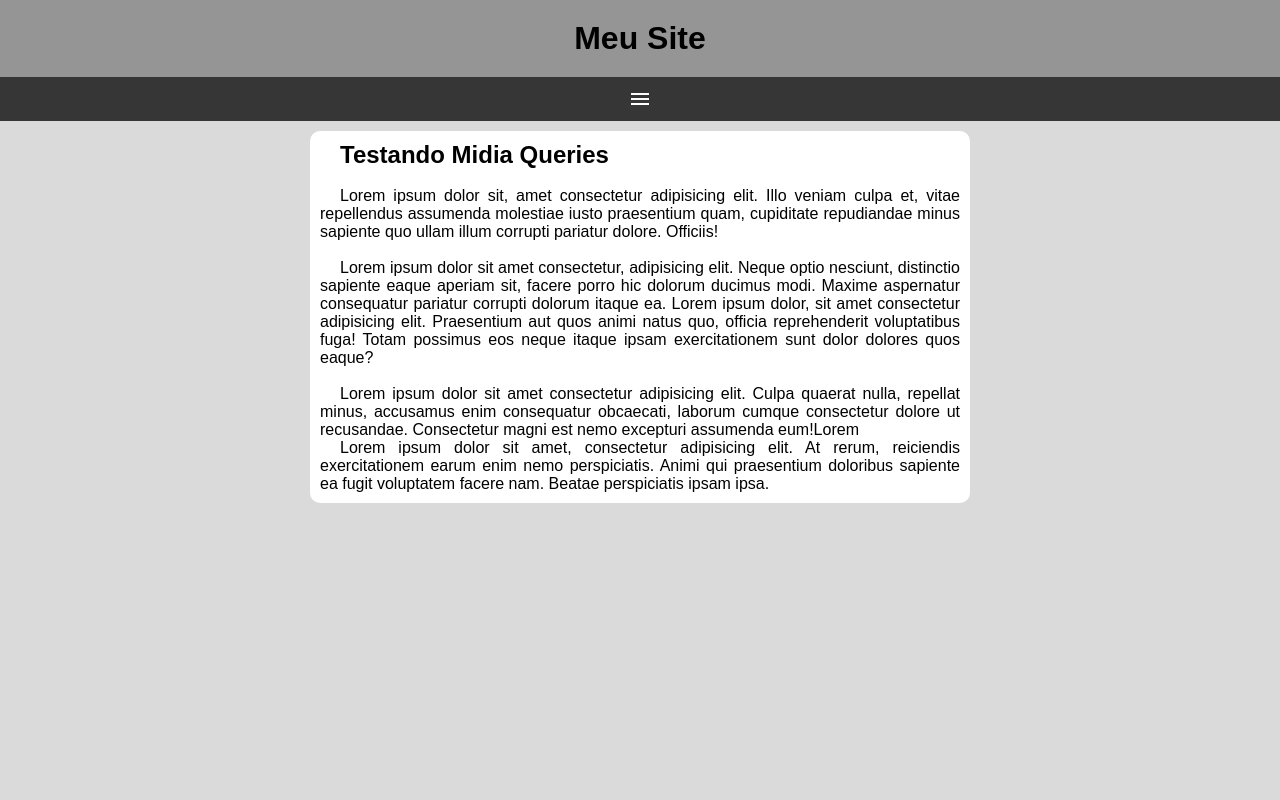
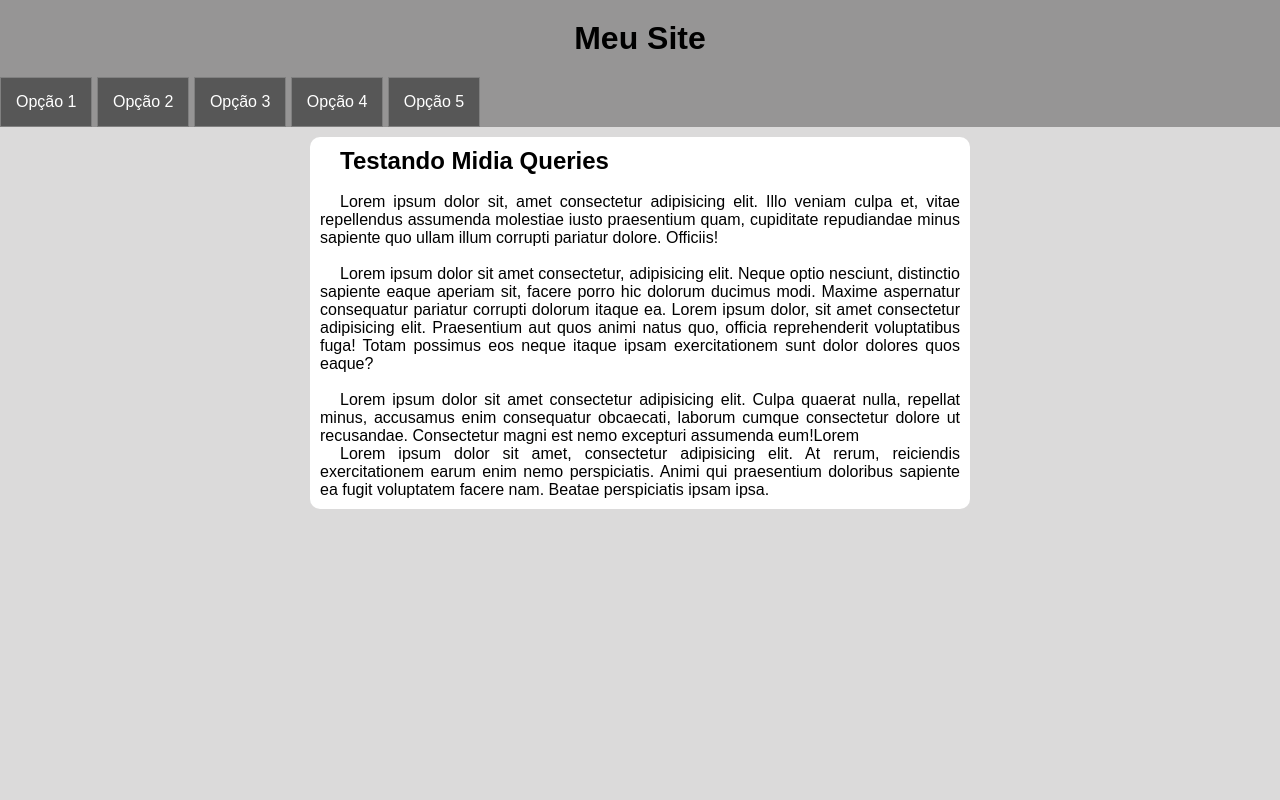
Before and after one commit to Felipeoliveeira/html-css, a PHP site: page / in a window 1280 px wide. Run offline with PHP 8.4, Linux system fonts and the light colour scheme.

Commit message:
aplicando regra em javascript para resolver bug de menu

```diff
--- a/menu responsivo/estilo/style.css
+++ b/menu responsivo/estilo/style.css
@@ -19,9 +19,6 @@ header > h1{
 li{
     background-color:rgb(88, 87, 87);
     border: 1px solid grey;
-}
-nav{
-    display: none;
 }
 nav > ul{
     list-style-type: none;
@@ -66,7 +63,7 @@ article{
     border-radius: 10px;
 }
 
-@media  screen and (min-width:992px){
+@media  screen and (min-width:768px){
     article{
         margin: auto;
         width: 50vw;
@@ -77,4 +74,13 @@ article{
         text-align: justify;
         border-radius: 10px;
     }
+    span#burguer{
+        display: none;
+    }
+    nav{
+        display: block;
+    }
+    nav > ul > li{
+        display: inline-block;
+    }
 }
--- a/menu responsivo/index.html
+++ b/menu responsivo/index.html
@@ -8,7 +8,7 @@
     <link rel="stylesheet" href="https://fonts.googleapis.com/css2?family=Material+Symbols+Outlined:opsz,wght,FILL,GRAD@20..48,100..700,0..1,-50..200" />
     <link rel="stylesheet" href="estilo/style.css">
 </head>
-<body>
+<body onresize="mudouTamanho()">
     <main>
         <header>
             <h1>Meu Site</h1>
@@ -32,6 +32,13 @@
         </article>
     </main>
     <script>
+          function mudouTamanho() {
+            if (window.innerwidth >= 768) {
+                itens.style.display = 'none'
+            } else {
+                itens.style.display = 'block'
+            }
+        }
         function clickMenu() {
             if (itens.style.display == 'block'){
                 itens.style.display = 'none'
```
